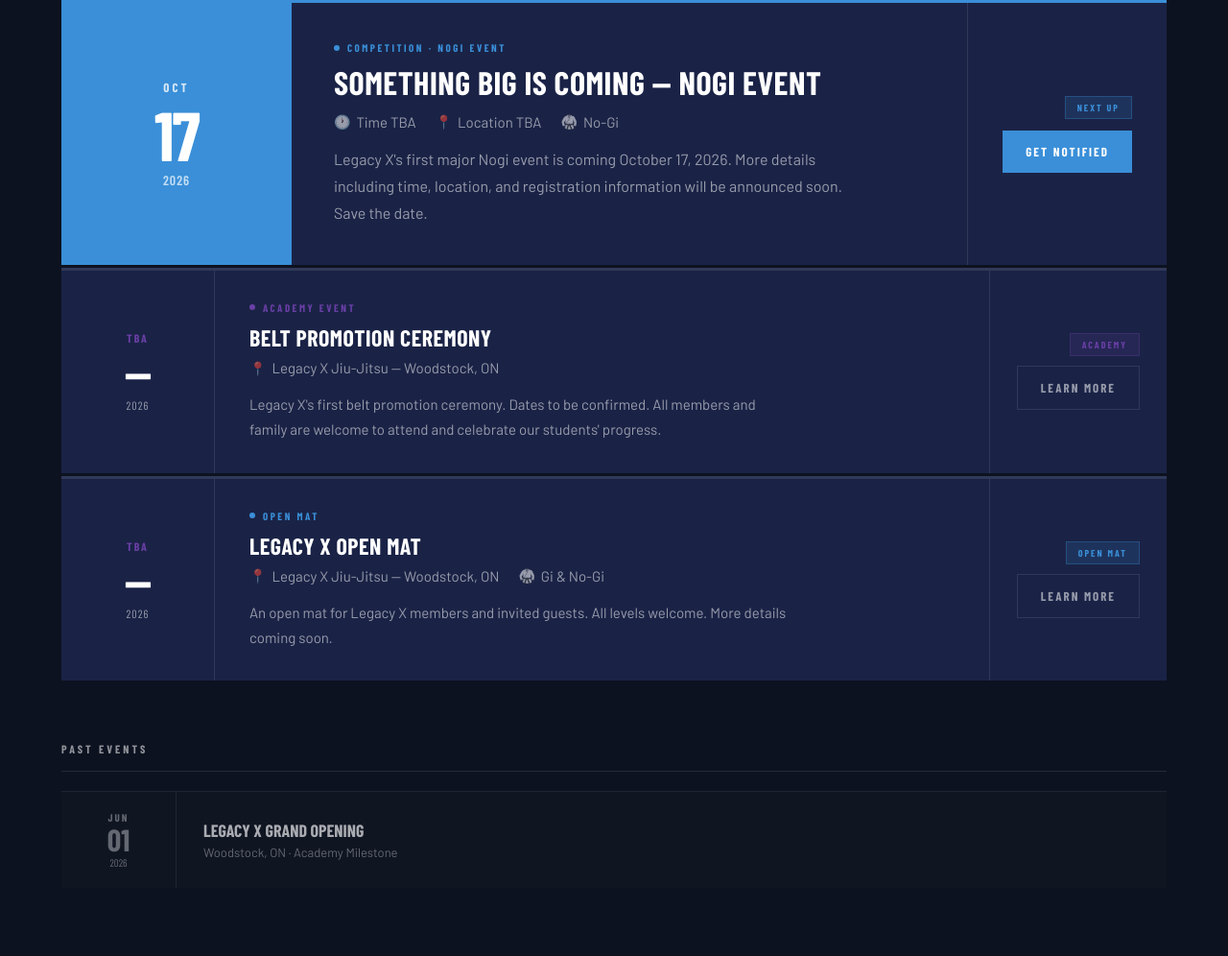
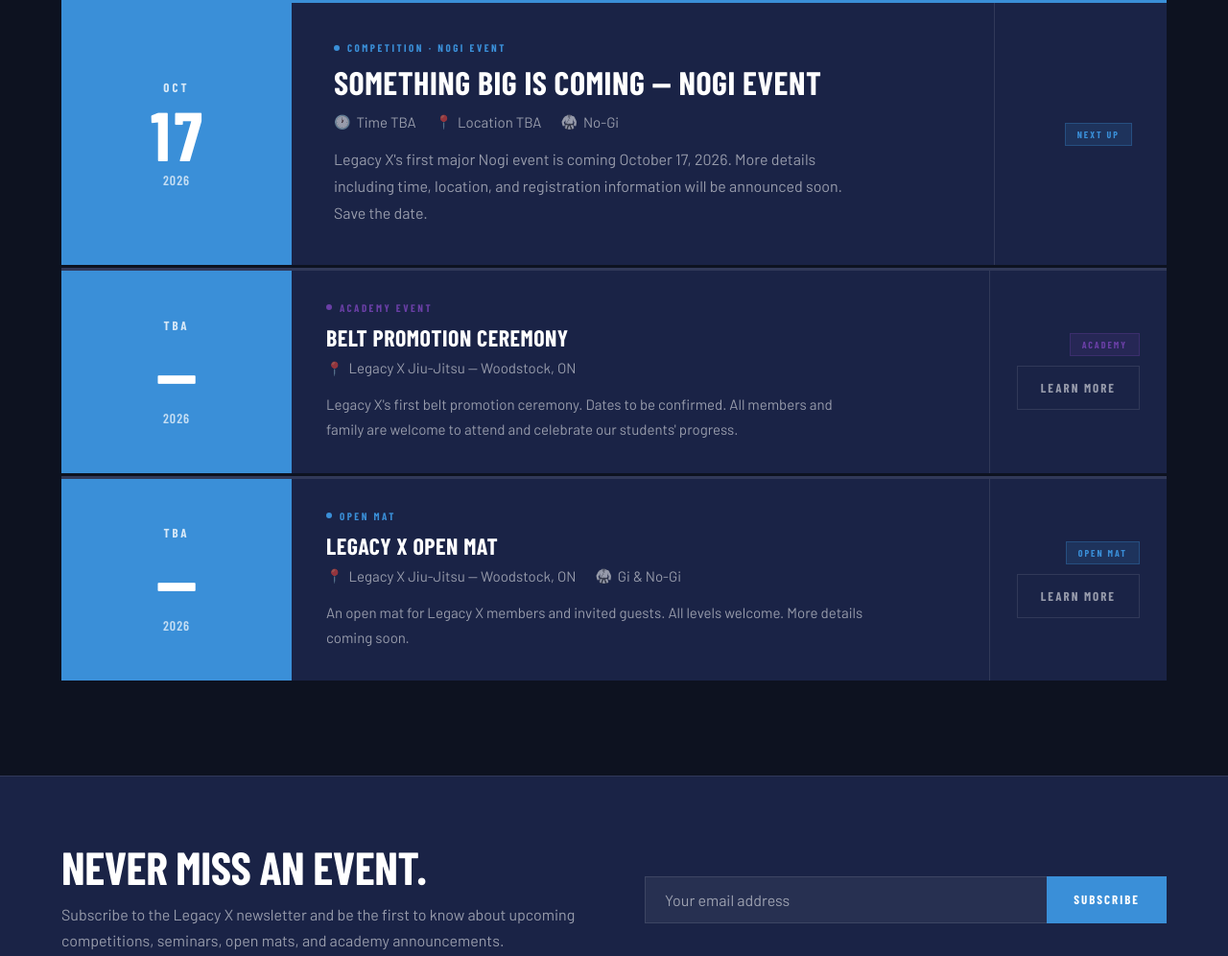
Before and after one commit to legacy3x/legacyXjiujitsuNew, a plain HTML site: page events.html in a window 1280 px wide. Shown: the part 623-1619 px from the top of the page at 96% size. Drawn offline with nearby package versions, Linux system fonts and the light colour scheme; a web font is replaced by a local one.

Commit message:
Events page: matching date blocks, digit spacing, remove Get Notified and Past Events

```diff
--- a/events.html
+++ b/events.html
@@ -183,7 +183,7 @@ nav {
 }
 .featured-day {
   font-family: var(--ff-display); font-weight: 900; font-size: 72px;
-  line-height: 1; color: var(--white); letter-spacing: -2px;
+  line-height: 1; color: var(--white); letter-spacing: 4px; text-indent: 4px;
 }
 .featured-year {
   font-family: var(--ff-display); font-size: 14px; font-weight: 600;
@@ -258,29 +258,32 @@ nav {
   background: var(--navy);
   border-top: 3px solid var(--border);
   display: grid;
-  grid-template-columns: 160px 1fr auto;
+  grid-template-columns: 240px 1fr auto;
   gap: 0;
   margin-bottom: 3px;
   transition: border-color 0.2s, background 0.2s;
 }
 .event-card:hover { border-top-color: var(--purple); background: #1b2448; }
 
+/* Date block matches the featured event */
 .event-date-col {
-  padding: 32px 28px;
+  padding: 40px 36px;
+  background: var(--blue);
   display: flex; flex-direction: column; justify-content: center; align-items: center;
-  text-align: center; border-right: 1px solid var(--border); flex-shrink: 0;
+  text-align: center; flex-shrink: 0;
 }
 .event-month {
-  font-family: var(--ff-display); font-size: 12px; font-weight: 700;
-  letter-spacing: 2px; text-transform: uppercase; color: var(--purple); margin-bottom: 4px;
+  font-family: var(--ff-display); font-size: 13px; font-weight: 700;
+  letter-spacing: 3px; text-transform: uppercase; color: rgba(255,255,255,0.8);
+  margin-bottom: 4px;
 }
 .event-day {
-  font-family: var(--ff-display); font-weight: 900; font-size: 48px;
-  line-height: 1; color: var(--white); letter-spacing: -1px;
+  font-family: var(--ff-display); font-weight: 900; font-size: 72px;
+  line-height: 1; color: var(--white); letter-spacing: 4px; text-indent: 4px;
 }
 .event-year {
-  font-family: var(--ff-display); font-size: 12px; color: var(--muted);
-  margin-top: 4px; letter-spacing: 1px;
+  font-family: var(--ff-display); font-size: 14px; font-weight: 600;
+  color: rgba(255,255,255,0.7); margin-top: 4px; letter-spacing: 1px;
 }
 
 .event-body { padding: 32px 36px; display: flex; flex-direction: column; justify-content: center; }
@@ -304,37 +307,6 @@ nav {
   text-transform: uppercase; color: var(--white); margin-bottom: 12px;
 }
 .empty-sub { font-size: 16px; color: var(--muted); line-height: 1.7; max-width: 400px; margin: 0 auto; }
-
-/* ── PAST EVENTS ── */
-.past-section { margin-top: 64px; }
-.past-label {
-  font-family: var(--ff-display); font-size: 12px; font-weight: 700;
-  letter-spacing: 3px; text-transform: uppercase; color: var(--muted);
-  margin-bottom: 20px; padding-bottom: 16px; border-bottom: 1px solid var(--border);
-}
-
-.past-card {
-  background: rgba(255,255,255,0.02);
-  border-top: 1px solid var(--border);
-  display: grid; grid-template-columns: 120px 1fr;
-  gap: 0; opacity: 0.65; transition: opacity 0.2s;
-}
-.past-card:hover { opacity: 1; }
-
-.past-date-col {
-  padding: 20px 24px; border-right: 1px solid var(--border);
-  display: flex; flex-direction: column; justify-content: center; align-items: center; text-align: center;
-}
-.past-month { font-family: var(--ff-display); font-size: 11px; font-weight: 700; letter-spacing: 2px; text-transform: uppercase; color: var(--muted); }
-.past-day { font-family: var(--ff-display); font-weight: 900; font-size: 32px; line-height: 1; color: var(--muted); }
-.past-year { font-family: var(--ff-display); font-size: 11px; color: var(--muted); margin-top: 2px; }
-
-.past-body { padding: 20px 28px; display: flex; flex-direction: column; justify-content: center; }
-.past-title {
-  font-family: var(--ff-display); font-weight: 800; font-size: 18px;
-  text-transform: uppercase; color: var(--white); margin-bottom: 4px;
-}
-.past-meta { font-size: 13px; color: var(--muted); }
 
 /* ── NEWSLETTER BAND ── */
 .newsletter-band { background: var(--navy); border-top: 1px solid var(--border); }
@@ -402,14 +374,13 @@ footer { background: var(--dark); border-top: 1px solid var(--border); }
   .featured-day { font-size: 48px; }
   .featured-cta-col { border-left: none; border-top: 1px solid var(--border); flex-direction: row; flex-wrap: wrap; justify-content: flex-start; padding: 24px 44px; }
   .event-card { grid-template-columns: 1fr; }
-  .event-date-col { flex-direction: row; gap: 12px; border-right: none; border-bottom: 1px solid var(--border); padding: 20px 28px; justify-content: flex-start; align-items: center; }
+  .event-date-col { flex-direction: row; gap: 16px; padding: 24px 28px; justify-content: flex-start; }
+  .event-day { font-size: 48px; }
   .event-action-col { border-left: none; border-top: 1px solid var(--border); flex-direction: row; flex-wrap: wrap; justify-content: flex-start; padding: 20px 36px; }
   .newsletter-inner { grid-template-columns: 1fr; }
   .footer-inner { grid-template-columns: 1fr 1fr; }
 }
 @media (max-width: 600px) {
-  .past-card { grid-template-columns: 1fr; }
-  .past-date-col { flex-direction: row; gap: 10px; border-right: none; border-bottom: 1px solid var(--border); padding: 14px 20px; align-items: center; }
   .footer-inner { grid-template-columns: 1fr; }
 }
 </style>
@@ -528,7 +499,6 @@ footer { background: var(--dark); border-top: 1px solid var(--border); }
         </div>
         <div class="featured-cta-col">
           <span class="event-badge">Next Up</span>
-          <a href="contact.html" class="event-btn">Get Notified</a>
         </div>
       </div>
 
@@ -588,24 +558,6 @@ footer { background: var(--dark); border-top: 1px solid var(--border); }
       <div class="empty-icon">📅</div>
       <div class="empty-title">No events in this category yet.</div>
       <p class="empty-sub">Check back soon or subscribe to our newsletter to be the first to know when new events are announced.</p>
-    </div>
-
-    <!-- PAST EVENTS -->
-    <div class="past-section">
-      <div class="past-label">Past Events</div>
-
-      <div class="past-card" data-category="academy">
-        <div class="past-date-col">
-          <div class="past-month">Jun</div>
-          <div class="past-day">01</div>
-          <div class="past-year">2026</div>
-        </div>
-        <div class="past-body">
-          <div class="past-title">Legacy X Grand Opening</div>
-          <div class="past-meta">Woodstock, ON · Academy Milestone</div>
-        </div>
-      </div>
-
     </div>
 
   </div>
@@ -695,12 +647,6 @@ function filterEvents(category, btn) {
     if (match) visibleCount++;
   });
 
-  // Filter past events
-  document.querySelectorAll('.past-card').forEach(card => {
-    const match = category === 'all' || card.dataset.category === category;
-    card.style.display = match ? 'grid' : 'none';
-  });
-
   // Show/hide empty state
   document.getElementById('empty-state').style.display = visibleCount === 0 ? 'block' : 'none';
 }
```
